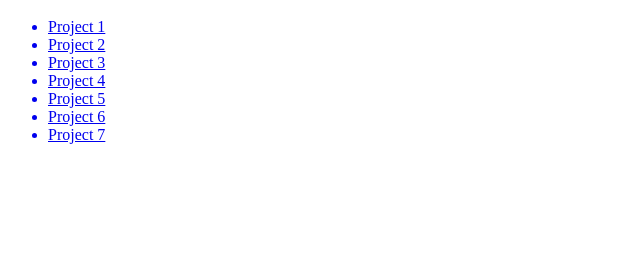
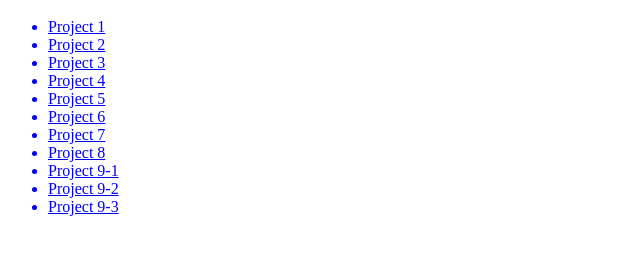
Before and after one commit to L0K22/l0k22.github.io, a plain HTML site: page index.html in a window 1280 px wide. Shown: the part 48-302 px from the top of the page, without its empty margins (0-640 px from the left). Drawn offline with Linux system fonts and the light colour scheme.

Commit message:
Update index.html

```diff
--- a/index.html
+++ b/index.html
@@ -7,15 +7,37 @@
 
 
   <h1>My Projects </h1>
+
+
   <ul>
+
+
   <a href= "project1.html"><li>Project 1</li></a>
+
   <a href= "project2.html"><li>Project 2</li></a>
+
   <a href= "project3.html"><li>Project 3</li></a>
+
   <a href= "photogallery/project4.html"><li>Project 4</li></a>
+
   <a href= "project5.html"><li>Project 5</li></a>
+
   <a href= "project6/project6.html"><li>Project 6</li></a>
+
   <a href= "project-7/project7.html"><li>Project 7</li></a>
+
+  <a href= "project8/project8.html"><li>Project 8</li></a>
+
+  <a href= "project9/index1.html"><li>Project 9-1</li></a>
+
+  <a href= "project9/index2.html"><li>Project 9-2</li></a>
+
+  <a href= "project9/index3.html"><li>Project 9-3</li></a>
+
+
+
   </ul>
+
 </body>
 
 </html>
```
